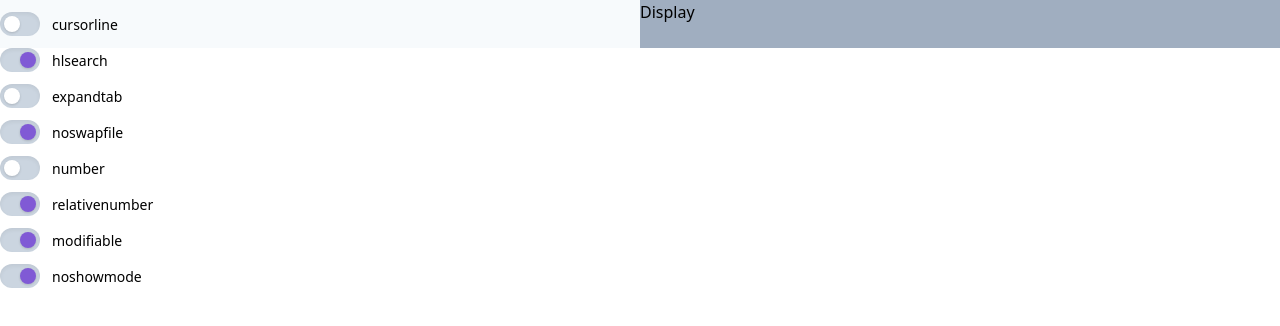
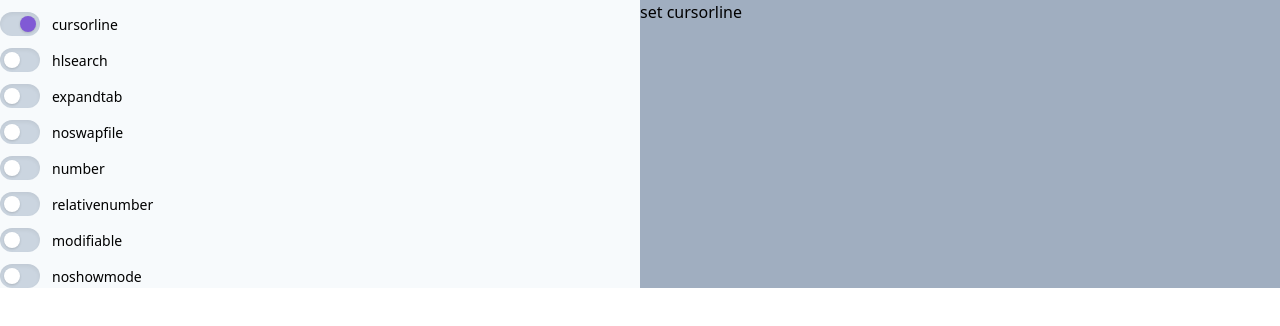
Before and after one commit to tasnimAlam/vim-config-gen, a React (Create React App) app: page / in a window 1280 px wide. Both pictures are taken after a click on the label "cursorline". Shown: the top 326 px of the page. Built offline with nearby package versions, Linux system fonts and the light colour scheme.

Commit message:
Add toggle buttons to set values

```diff
--- a/src/App.js
+++ b/src/App.js
@@ -1,13 +1,27 @@
-import React from "react";
+import React, { useState, useEffect } from "react";
 
 import Controls from "./components/Controls";
 import Display from "./components/Display";
+import data from "./data.json";
 
 function App() {
+	const [controls, setControls] = useState({});
+
+	useEffect(() => {
+		setControls({ ...data });
+	}, []);
+
+	const onToggle = e => {
+		const { name, value } = e.target;
+		const updatedControls = { ...controls, [name]: !(value === "true") };
+
+		setControls(updatedControls);
+	};
+
 	return (
 		<div className="flex">
-			<Controls />
-			<Display />
+			<Controls controls={controls} onToggle={onToggle} />
+			<Display controls={controls} />
 		</div>
 	);
 }
--- a/src/components/Controls.js
+++ b/src/components/Controls.js
@@ -1,25 +1,9 @@
-import React, { useState, useEffect } from "react";
-import data from "../data.json";
+import React from "react";
 import ToggleButton from "./ToggleButton";
 
-const Controls = () => {
-	const [controls, setControls] = useState({});
-
-	useEffect(() => {
-		setControls({ ...data });
-	}, []);
-
-	const onToggle = e => {
-		const { name, value } = e.target;
-		console.log(name, value);
-		let updatedControls = { ...controls, [name]: !value };
-		setControls(updatedControls);
-	};
-
-	console.log("controls ", controls);
-
+const Controls = ({ controls, onToggle }) => {
 	return (
-		<div className="flex-1 bg-gray-100 h-12">
+		<div className="flex-1 bg-gray-100 ">
 			{Object.entries(controls).map(([key, value]) => (
 				<div key={key}>
 					<ToggleButton label={key} checked={value} onClick={onToggle} />
--- a/src/components/Display.js
+++ b/src/components/Display.js
@@ -1,6 +1,12 @@
 import React from "react";
 
-const Display = () => {
-	return <div className="flex-1 bg-gray-500 h-12">Display</div>;
+const Display = ({ controls }) => {
+	return (
+		<div className="flex-1 bg-gray-500 ">
+			{Object.entries(controls).map(([key, value]) => {
+				return typeof value === "boolean" && value && <p>set {key} </p>;
+			})}
+		</div>
+	);
 };
 export default Display;
--- a/src/components/ToggleButton.js
+++ b/src/components/ToggleButton.js
@@ -1,6 +1,7 @@
 import React from "react";
 
-const ToggleButton = ({ label, checked, onClick }) => (
+const ToggleButton = ({ label, checked, onClick }) => {
+	return (
 		<label className="mt-3 inline-flex items-center cursor-pointer">
 			<span className="relative">
 				<span className="block w-10 h-6 bg-gray-400 rounded-full shadow-inner" />
@@ -21,5 +22,6 @@ const ToggleButton = ({ label, checked, onClick }) => (
 			<span className="ml-3 text-sm">{label}</span>
 		</label>
 	);
+};
 
 export default ToggleButton;
--- a/src/data.json
+++ b/src/data.json
@@ -1,10 +1,10 @@
 {
-	"cursorline": true,
-	"hlsearch": true,
+	"cursorline": false,
+	"hlsearch": false,
 	"expandtab": false,
-	"noswapfile": true,
+	"noswapfile": false,
 	"number": false,
-	"relativenumber": true,
-	"modifiable": true,
-	"noshowmode": true
+	"relativenumber": false,
+	"modifiable": false,
+	"noshowmode": false
 }
```
Lines whose indentation alone changed are shown as unchanged.
